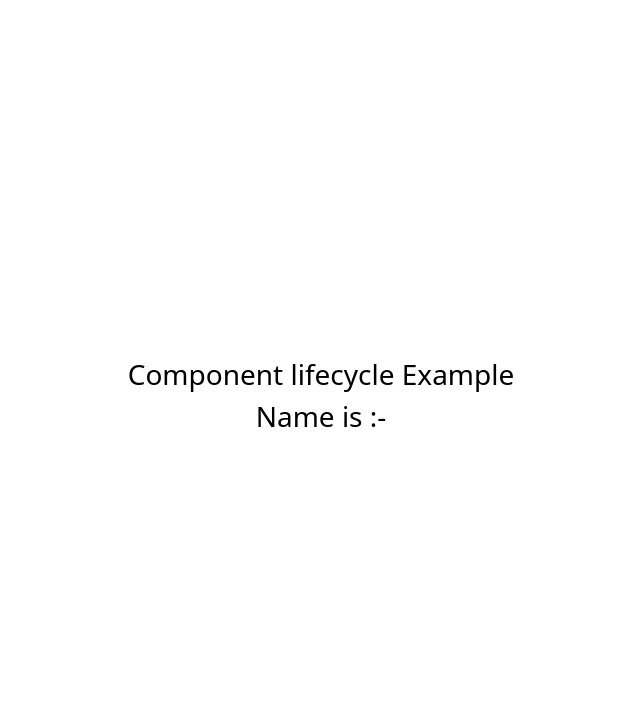
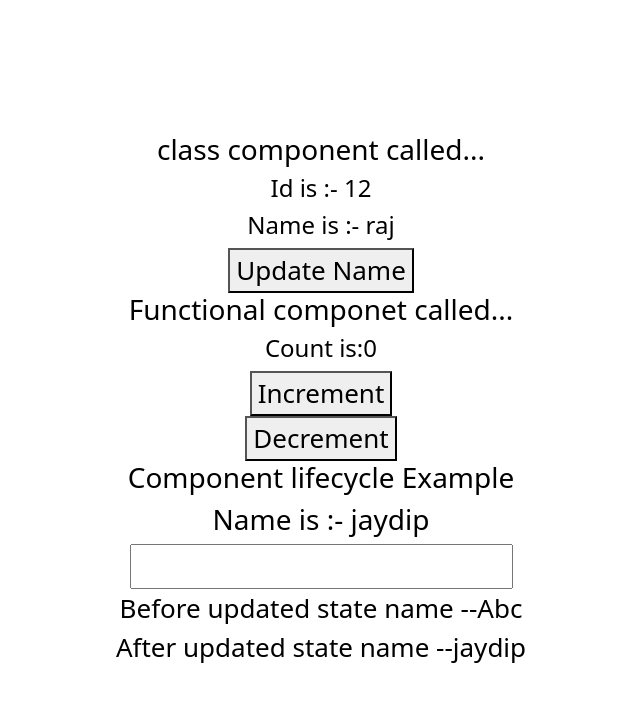
Before and after one commit to Jaydip1510/React_JS, a React (Create React App) app in the folder demo/: page / in a window 1280 px wide. Shown: the top 702 px of the page, without its empty margins (319-959 px from the left). Built offline with nearby package versions, Linux system fonts and the light colour scheme.

Commit message:
lifecycle

```diff
--- a/demo/src/App.js
+++ b/demo/src/App.js
@@ -6,7 +6,6 @@ import Classobject from './components/Classobject';
 import FilterReduceFc from './components/FilterReduceFc';
 import FormComponent from './components/Form';
 import SignIn from './components/Login';
-import TransferList from './components/Transferlist';
 import Folderjsx from './components/Folderjsx';
 import PropsExample from './components/Props';
 import Statefull from './components/Statefull';
@@ -45,10 +44,9 @@ let arr1 = arr.map((i)=>{
          {/* <SignIn /> */}
         {/* <Folderjsx /> */}
         {/* <PropsExample /> */}
-        {/* <Statefull />
-        <Statefunction /> */}
-        <Componentlifecycle myName />
-        {/* <TransferList /> */}
+        <Statefull />
+        <Statefunction />
+        <Componentlifecycle myName="makwana" />
       </header>
     </div>
   );
--- a/demo/src/components/Componentlifecycle.jsx
+++ b/demo/src/components/Componentlifecycle.jsx
@@ -12,8 +12,30 @@ class Componentlifecycle extends Component {
             this.setState({name:"jaydip"})
         },2000)
     }
-    static getDerivedStateFromProps(props,state) {
-        return {name: props.myName}
+    // static getDerivedStateFromProps(props,state) {
+    //     console.log("getDerivedStateFromProps called...");
+    //     return {name: props.myName}
+
+    // }
+    shouldComponentUpdate(nextProps,nextState) {
+     console.log("shouldComponentUpdate called...");
+     return this.state.name !== nextState.name
+    }
+    componentWillUpdate(){
+        console.log("componentWillUpdate called...");
+    }
+    componentDidUpdate(){
+        console.log("componentDidUpdate called...");
+    }
+    getSnapshotBeforeUpdate(prevProps, prevState){
+        console.log("getSnapshotBeforeUpdate called...");
+        document.getElementById("demo").innerHTML = "Before updated state name --"+prevState.name;
+        document.getElementById("demo1").innerHTML = "After updated state name --"+this.state.name;
+
+    }
+    componentWillUnmount(){
+        alert("componentWillUnmount called...");
+        console.log("");
     }
     render() {
         console.log("render called...")
@@ -21,6 +43,9 @@ class Componentlifecycle extends Component {
             <div>
                 <h3>Component lifecycle Example</h3>
                 <h3>Name is :- {this.state.name}</h3>
+                <input type="text" onChange={(e)=>this.setState({name:e.target.value})}/>
+                <div id="demo" ></div>
+                <div id="demo1"></div>
             </div>
         );
     }
```
Also changed, not shown: demo/src/components/Transferlist.js (deleted, +0 -143 lines).
